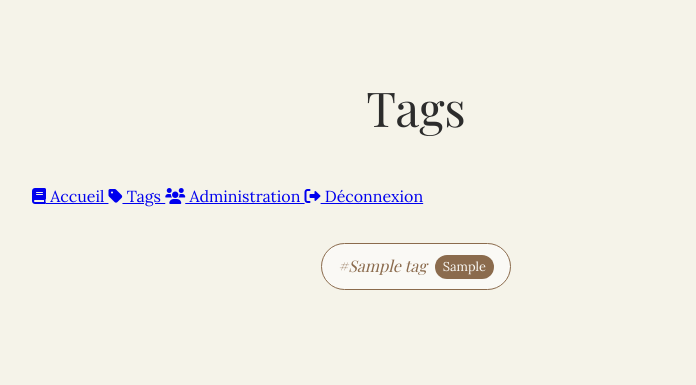
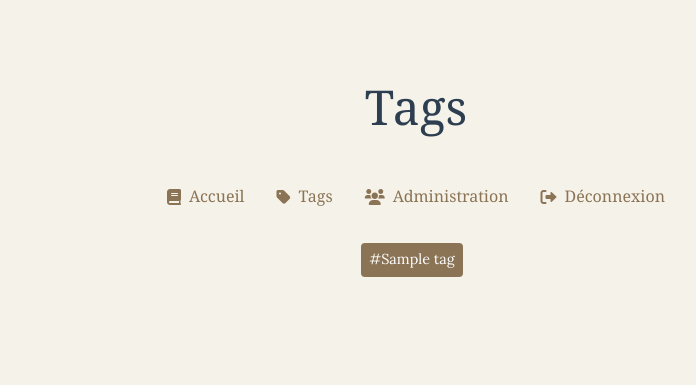
Before and after one commit to benoitraphael/carnet-de-notes, a Flask app: template templates/tags.html in a window 1280 px wide. Shown: the top 385 px of the page, without its empty margins (224-920 px from the left). Run offline with Flask 3, Linux system fonts and the light colour scheme; a user stored in the database is signed in; tables that the repository leaves empty hold one stand-in row (values such as "Sample post"); the template is opened without the code that fills it: values that come from a table or form of the project are taken from there, most other values are stand-ins (such as "Sample title", 1, 10 or a date in 2020); some libraries are stand-ins or nearby versions; some web fonts are replaced.

Commit message:
Style: Amélioration de la page tags pour correspondre au design de la page d'accueil

```diff
--- a/templates/tags.html
+++ b/templates/tags.html
@@ -5,7 +5,7 @@
 {% block content %}
 <div class="container">
     <header class="site-header">
-        <h1>Tags</h1>
+        <h1 class="elegant-title">Tags</h1>
     </header>
 
     <nav class="main-nav">
@@ -31,21 +31,30 @@
 
     <div class="content">
         {% if tags %}
-            <div class="tags-cloud">
+            <div class="tags">
                 {% for tag in tags %}
-                    <a href="{{ url_for('tag', tag_name=tag.name) }}" class="tag-item">
-                        <span class="tag-name">#{{ tag.name }}</span>
-                        <span class="tag-count">{{ tag_counts[tag.name] }}</span>
-                    </a>
+                    <a href="{{ url_for('tag', tag_name=tag.name) }}" class="tag">#{{ tag.name }}</a>
                 {% endfor %}
             </div>
         {% else %}
-            <p class="empty-state">Aucun tag n'a encore été créé.</p>
+            <p class="empty-state">Aucun tag disponible</p>
         {% endif %}
     </div>
 </div>
 
 <style>
+    :root {
+        --color-text: #2c3e50;
+        --color-background: #faf8f5;
+        --color-surface: #ffffff;
+        --color-accent: #8b7355;
+        --color-accent-light: #a69076;
+        --font-serif: Georgia, 'Times New Roman', serif;
+        --font-sans: -apple-system, system-ui, sans-serif;
+        --spacing: 2rem;
+        --color-lighter: #ffffff;
+    }
+
     .container {
         max-width: 1200px;
         margin: 2rem auto;
@@ -57,64 +66,61 @@
         text-align: center;
     }
 
-    .site-header h1 {
+    .elegant-title {
         font-family: var(--font-serif);
         font-size: 3rem;
-        color: var(--color-ink);
+        color: var(--color-text);
         font-weight: 400;
         margin: 0;
     }
 
-    .tags-cloud {
+    .main-nav {
+        display: flex;
+        justify-content: center;
+        gap: 2rem;
+        margin-bottom: 2rem;
+    }
+
+    .nav-link {
+        color: var(--color-accent);
+        text-decoration: none;
+        display: flex;
+        align-items: center;
+        gap: 0.5rem;
+        font-family: var(--font-serif);
+        transition: color 0.2s ease;
+    }
+
+    .nav-link:hover {
+        color: var(--color-accent-light);
+    }
+
+    .content {
+        margin-top: 2rem;
+    }
+
+    .tags {
         display: flex;
         flex-wrap: wrap;
         gap: 1rem;
         justify-content: center;
-        padding: 2rem;
+        margin-top: 1rem;
     }
 
-    .tag-item {
-        display: inline-flex;
-        align-items: center;
-        gap: 0.5rem;
-        padding: 0.5rem 1rem;
-        background: var(--color-lighter);
-        border: 1px solid var(--color-accent);
-        border-radius: 2rem;
-        color: var(--color-accent);
+    .tag {
+        display: inline-block;
+        padding: 0.25rem 0.5rem;
+        margin: 0 0.5rem 0.5rem 0;
+        background: var(--color-accent);
+        color: var(--color-lighter);
+        border-radius: 4px;
         text-decoration: none;
-        font-size: 1rem;
-        transition: all 0.2s ease;
+        font-size: 0.9rem;
+        transition: opacity 0.2s;
     }
 
-    .tag-item:hover {
-        background: var(--color-accent);
-        color: var(--color-lighter);
-        transform: translateY(-2px);
-    }
-
-    .tag-name {
-        font-family: var(--font-serif);
-        font-style: italic;
-    }
-
-    .tag-count {
-        display: inline-flex;
-        align-items: center;
-        justify-content: center;
-        min-width: 1.5rem;
-        height: 1.5rem;
-        padding: 0 0.5rem;
-        background: var(--color-accent);
-        color: var(--color-lighter);
-        border-radius: 1rem;
-        font-size: 0.8rem;
-        font-family: var(--font-text);
-    }
-
-    .tag-item:hover .tag-count {
-        background: var(--color-lighter);
-        color: var(--color-accent);
+    .tag:hover {
+        opacity: 0.9;
     }
 
     .empty-state {
```
